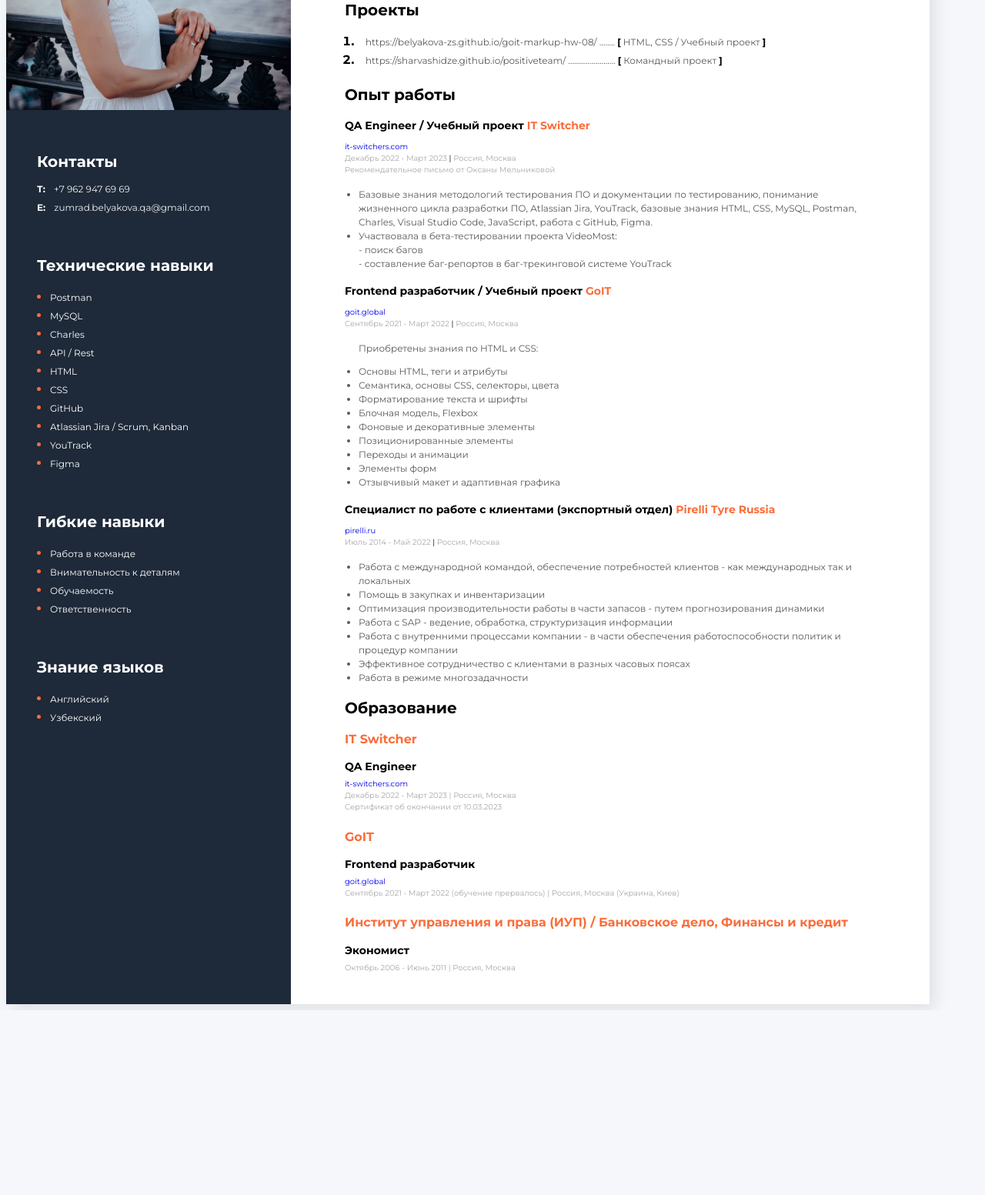
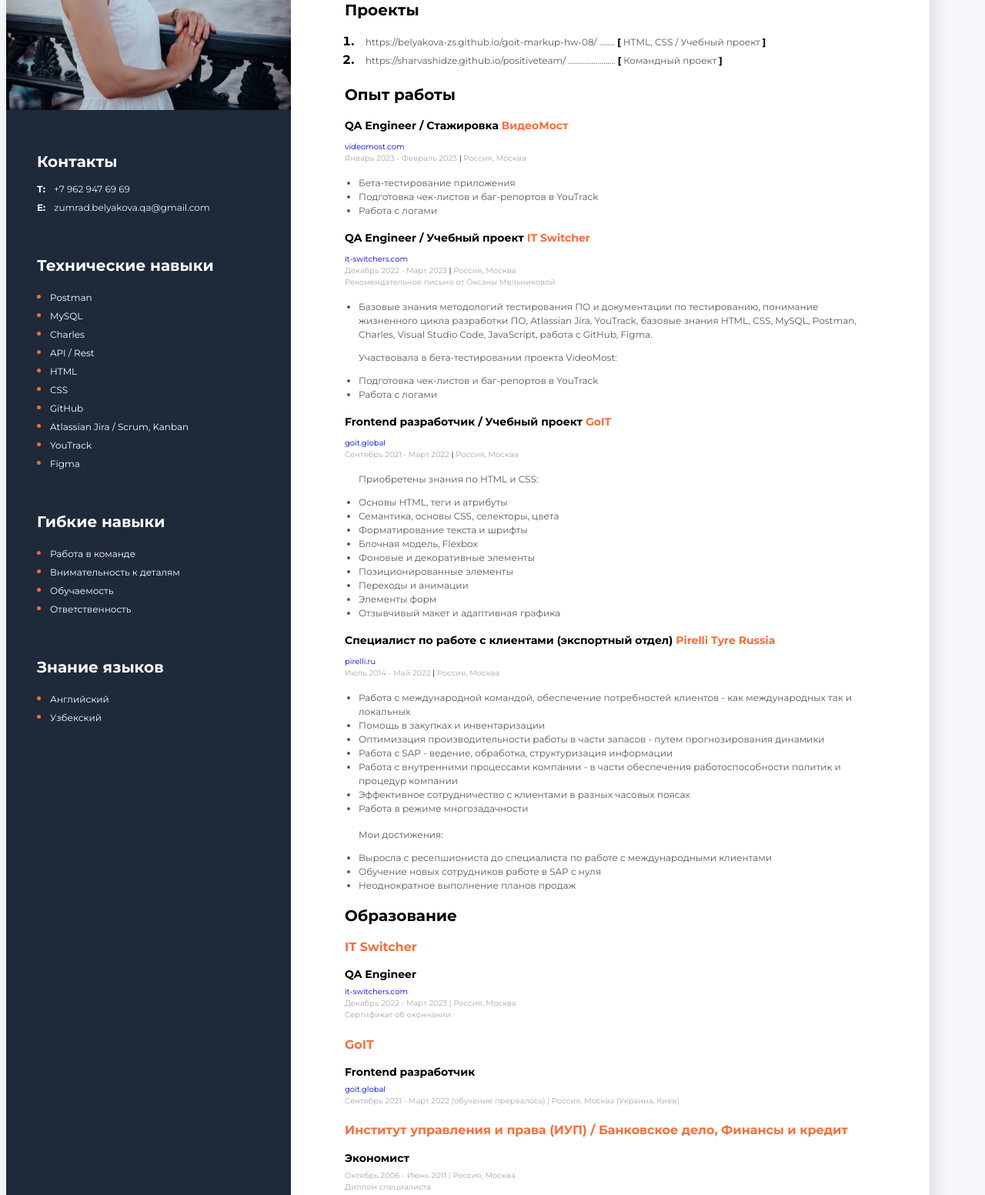
Before and after one commit to belyakova-zs/cv_russian, a plain HTML site: page index.html in a window 1280 px wide. Shown: the part 275-1828 px from the top of the page at 77% size. Before the commit the page ends 1588 px from the top, so only its background shows below. Drawn offline with Linux system fonts and the light colour scheme.

Commit message:
my-work-experience-duties

```diff
--- a/index.html
+++ b/index.html
@@ -72,6 +72,29 @@
         <div class="my-work-experience-section">
           <h3 class="main-content-title">Опыт работы</h3>
 
+          <!-- company 4 -->
+          <div class="my-work-experience-company-block">
+            <h4 class="my-work-experience-position">
+              QA Engineer / Стажировка
+              <span class="my-work-experience-company">ВидеоМост</span>
+            </h4>
+            <p class="my-experience-period">
+              <a href="https://www.videomost.com/">videomost.com</a>
+              <br />Январь 2023 - Февраль 2023
+              <span class="my-work-experience-divider">|</span> Россия, Москва
+            </p>
+
+            <ul class="my-work-experience-duties">
+              <li class="my-work-experience-duty">
+                Бета-тестирование приложения
+              </li>
+              <li class="my-work-experience-duty">
+                Подготовка чек-листов и баг-репортов в YouTrack
+              </li>
+              <li class="my-work-experience-duty">Работа с логами</li>
+            </ul>
+          </div>
+
           <!-- company 3 -->
           <div class="my-work-experience-company-block">
             <h4 class="my-work-experience-position">
@@ -94,11 +117,14 @@
                 Postman, Charles, Visual Studio Code, JavaScript, работа с
                 GitHub, Figma.
               </li>
+
+              <p class="my-work-experience-duty">
+                Участвовала в бета-тестировании проекта VideoMost:
+              </p>
               <li class="my-work-experience-duty">
-                Участвовала в бета-тестировании проекта VideoMost: <br />- поиск
-                багов <br />- составление баг-репортов в баг-трекинговой системе
-                YouTrack
+                Подготовка чек-листов и баг-репортов в YouTrack
               </li>
+              <li class="my-work-experience-duty">Работа с логами</li>
             </ul>
           </div>
 
@@ -187,6 +213,20 @@
                 Работа в режиме многозадачности
               </li>
             </ul>
+
+            <ul class="my-work-experience-duties">
+              <p class="my-work-experience-duty">Мои достижения:</p>
+              <li class="my-work-experience-duty">
+                Выросла с ресепшиониста до специалиста по работе с
+                международными клиентами
+              </li>
+              <li class="my-work-experience-duty">
+                Обучение новых сотрудников работе в SAP с нуля
+              </li>
+              <li class="my-work-experience-duty">
+                Неоднократное выполнение планов продаж
+              </li>
+            </ul>
           </div>
         </div>
 
@@ -202,7 +242,7 @@
           <p class="my-experience-period">
             <a href="https://it-switchers.com/">it-switchers.com</a
             ><br />Декабрь 2022 - Март 2023 | Россия, Москва <br />Сертификат об
-            окончании от 10.03.2023
+            окончании
           </p>
 
           <!-- Course 1 -->
@@ -226,7 +266,7 @@
           </h4>
           <h4 class="my-university-position">Экономист</h4>
           <p class="my-experience-period">
-            Октябрь 2006 - Июнь 2011 | Россия, Москва
+            Октябрь 2006 - Июнь 2011 | Россия, Москва <br />Диплом специалиста
           </p>
         </div>
       </div>
```
